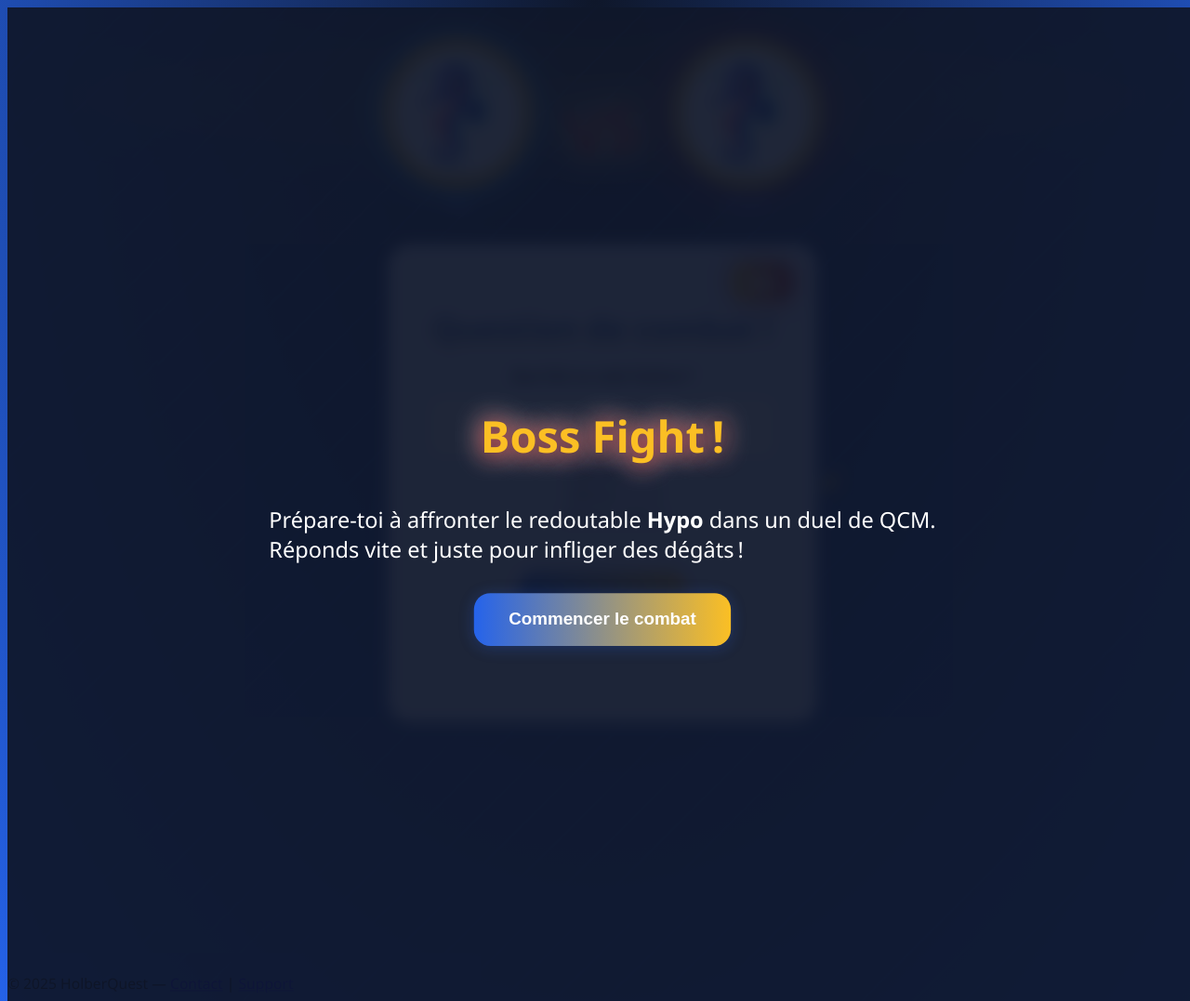
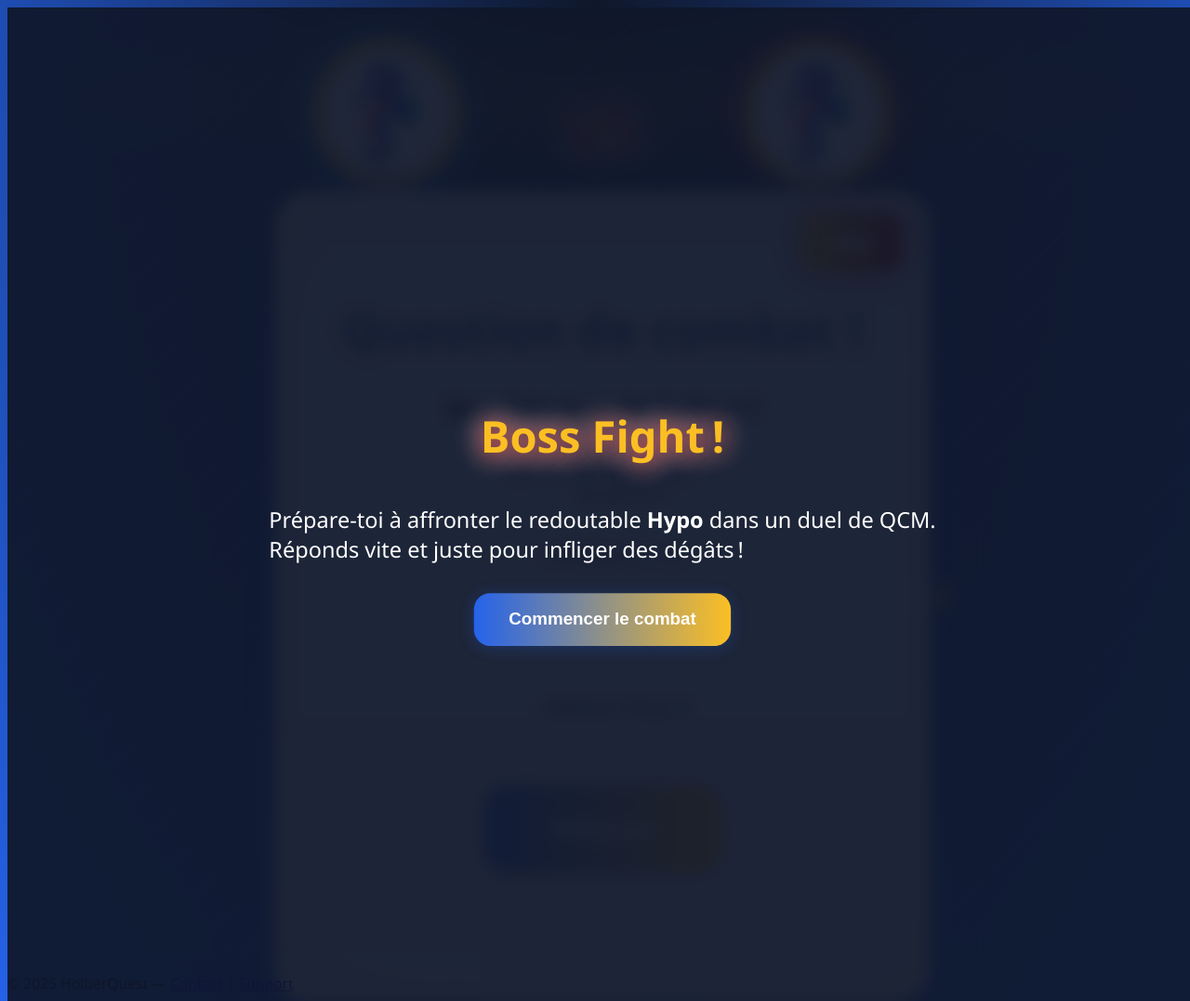
Before and after one commit to Lucas-Boyadjian/HolberQuest, a Flask app: page /combat in a window 1280 px wide. Shown: the whole page at 93% size. Run offline with Flask 3, Linux system fonts and the light colour scheme.

Commit message:
Amélioration du style et de la mise en page des questions de combat, avec des ajustements de taille, de marges et d'effets d'ombre. Suppression des questions de combat obsolètes.

```diff
--- a/holberquest/app/templates/combat.html
+++ b/holberquest/app/templates/combat.html
@@ -264,26 +264,47 @@
         }
         .combat-question-block {
             background: #e0e7ff;
-            border-radius: 24px;
-            box-shadow: 0 2px 16px #2563eb44;
-            padding: 38px 48px;
+            border-radius: 32px;
+            box-shadow: 0 8px 48px #2563eb88, 0 0 120px #fbbf2433 inset;
+            padding: 64px 64px;
             text-align: center;
-            margin-top: 24px;
+            margin-top: 32px;
             position: relative;
+            max-width: 700px;
+            margin-left: auto;
+            margin-right: auto;
+            transform: scale(1.15);
+            transition: transform 0.3s;
         }
         .combat-question-title {
-            font-size: 2.2em;
+            font-size: 2.8em;
             color: #2563eb;
+            margin-bottom: 28px;
+            text-shadow: 0 2px 18px #fbbf24;
+            letter-spacing: 1px;
+        }
+        .combat-question-content p {
+            font-size: 1.5em;
             margin-bottom: 18px;
-            text-shadow: 0 2px 12px #fbbf24;
         }
         .combat-question-content pre {
-            background: #fff;
-            border-radius: 8px;
-            padding: 12px;
-            font-size: 1.2em;
-            margin-bottom: 12px;
-            box-shadow: 0 1px 6px #2563eb22;
+            font-size: 1.3em;
+            padding: 18px;
+        }
+        .combat-question-content label {
+            font-size: 1.25em;
+            margin: 12px 0;
+            display: block;
+        }
+        .combat-actions button {
+            font-size: 1.5em;
+            padding: 28px 64px;
+            border-radius: 24px;
+            margin-top: 28px;
+        }
+        .combat-timer {
+            font-size: 1.5em;
+            padding: 12px 28px;
         }
     </style>
 </head>
@@ -329,39 +350,6 @@
         <p>© 2025 HolberQuest — <a href="#">Contact</a> | <a href="#">Support</a></p>
     </footer>
     <script>
-        // Questions du combat
-        const questions = [
-            {
-                text: "Que fait ce code Python ?",
-                code: "for i in range(3):\n    print(i)",
-                options: [
-                    { value: "a", label: "Affiche 0, 1, 2" },
-                    { value: "b", label: "Affiche 1, 2, 3" },
-                    { value: "c", label: "Affiche 3 fois 3" }
-                ],
-                answer: "a"
-            },
-            {
-                text: "Quel est le résultat de print(2 ** 3) ?",
-                code: "print(2 ** 3)",
-                options: [
-                    { value: "a", label: "6" },
-                    { value: "b", label: "8" },
-                    { value: "c", label: "9" }
-                ],
-                answer: "b"
-            },
-            {
-                text: "Que retourne len('HolberQuest') ?",
-                code: "len('HolberQuest')",
-                options: [
-                    { value: "a", label: "10" },
-                    { value: "b", label: "11" },
-                    { value: "c", label: "12" }
-                ],
-                answer: "c"
-            }
-        ];
 
         let current = 0;
         let score = 0;
```
